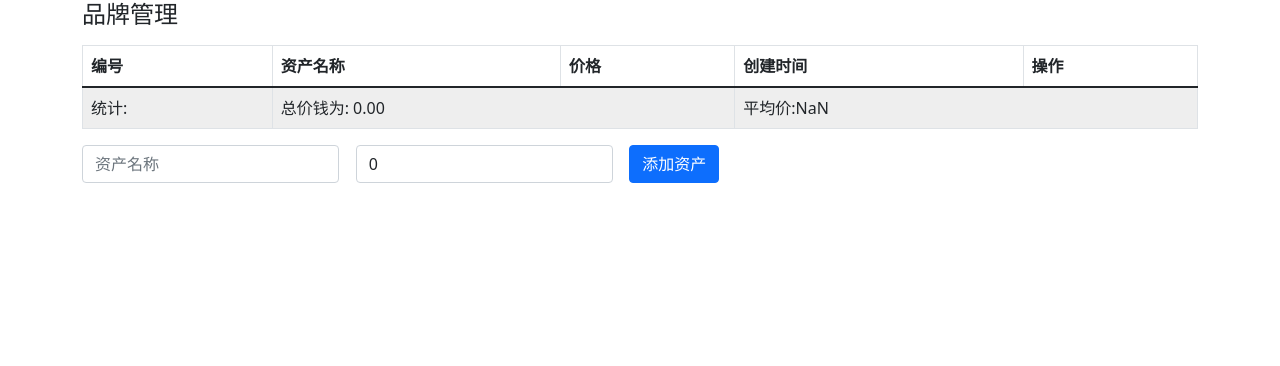
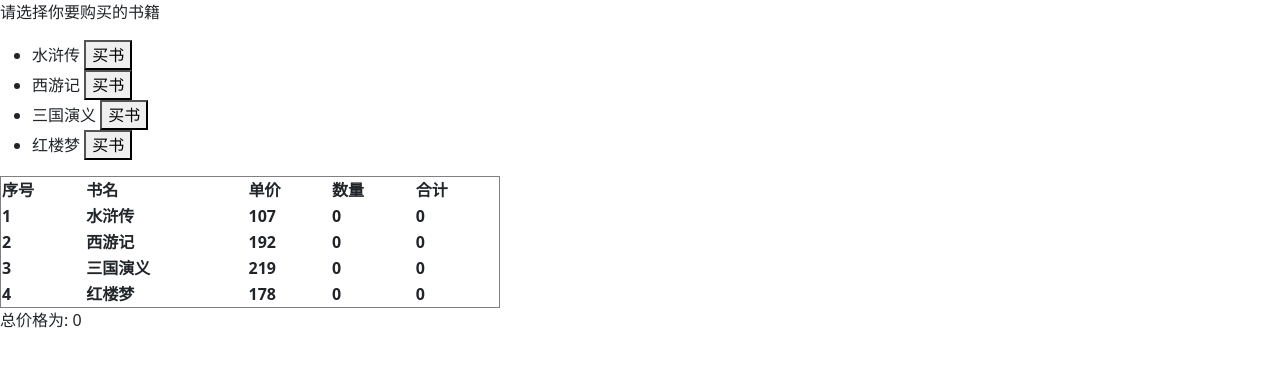
Before and after one commit to princesskelly227/vue-day4, a Vue app: page / in a window 1280 px wide. Shown: the top 366 px of the page. Built offline with nearby package versions, Linux system fonts and the light colour scheme.

Commit message:
完成了买书案例

```diff
--- a/src/App.vue
+++ b/src/App.vue
@@ -1,173 +1,73 @@
 <template>
-  <div id="app">
-    <div class="container">
-      <!-- 顶部框模块 -->
-      <div class="form-group">
-        <div class="input-group">
-          <h4>品牌管理</h4>
-        </div>
-      </div>
-
-      <!-- 数据表格 -->
-      <table class="table table-bordered table-hover mt-2">
-        <thead>
-          <tr>
-            <th>编号</th>
-            <th>资产名称</th>
-            <th>价格</th>
-            <th>创建时间</th>
-            <th>操作</th>
-          </tr>
-        </thead>
-        <tbody>
-          <tr v-for="item in list" :key="item.id">
-            <td>{{ item.id }}</td>
-            <td>{{ item.name || '站务名称' }}</td>
-
-            <!-- 如果价格超过100，就有red这个类 -->
-            <td :class="{ red: item.price > 100 }">{{ item.price }}</td>
-            <td>{{ item.time | fromDate }}</td>
-            <td><a href="#" @click.prevent="del(item.id)">删除</a></td>
-          </tr>
-          <tr style="background-color: #eee">
-            <td>统计:</td>
-            <td colspan="2">总价钱为: {{ priceAll }}</td>
-            <td colspan="2">平均价:{{ avgPrice }}</td>
-          </tr>
-        </tbody>
-        <!--
-        <tfoot >
-          <tr>
-            <td colspan="5" style="text-align: center">暂无数据</td>
-          </tr>
-        </tfoot>
-            -->
-      </table>
-
-      <!-- 添加资产 -->
-      <form class="form-inline" style="display: flex">
-        <div class="form-group">
-          <div class="input-group">
-            <input
-              type="text"
-              class="form-control"
-              placeholder="资产名称"
-              v-model.trim="name"
-            />
-          </div>
-        </div>
-        &nbsp;&nbsp;&nbsp;&nbsp;
-        <div class="form-group">
-          <div class="input-group">
-            <input
-              type="text"
-              class="form-control"
-              placeholder="价格"
-              v-model="price"
-            />
-          </div>
-        </div>
-        &nbsp;&nbsp;&nbsp;&nbsp;
-        <!-- 阻止表单提交 -->
-        <button class="btn btn-primary" @click.prevent="addFn">添加资产</button>
-      </form>
-    </div>
+  <div>
+    <p>请选择你要购买的书籍</p>
+    <ul>
+      <li v-for="item in arr" :key="item.name">
+        {{ item.name }} <button @click="addFn(item.name)">买书</button>
+      </li>
+    </ul>
+    <table border="1" width="500" cellspacing="0">
+      <tr>
+        <th>序号</th>
+        <th>书名</th>
+        <th>单价</th>
+        <th>数量</th>
+        <th>合计</th>
+      </tr>
+      <tr v-for="(item, index) in arr" :key="item.name">
+        <th>{{ index + 1 }}</th>
+        <th>{{ item.name }}</th>
+        <th>{{ item.price }}</th>
+        <th>{{ item.count }}</th>
+        <th>{{ item.price * item.count }}</th>
+      </tr>
+    </table>
+    <p>总价格为: {{ priceAll }}</p>
   </div>
 </template>
 
 <script>
-// 1. 明确需求
-// 2. 标签+样式+默认数据
-// 3. 下载bootstrap, main.js引入bootstrap.css
-// 4. 把list数组 - 铺设表格
-// 5. 修改价格颜色
-
-// 1. 新增zichan
-// 2. 点击事件绑定
-// 3. 给表 单绑定变量
-// 4. 非空判断
-// 添加时间格式化模块
-import moment from 'moment';
-
 export default {
   data() {
     return {
-      list: JSON.parse(localStorage.getItem('list')) || [],
-      // [
-      //   { id: 100, price: 199, time: new Date('2010-08-12') },
-      //   { id: 101, name: '裤子', price: 34, time: new Date('2013-09-01') },
-      //   { id: 102, name: '鞋', price: 25.4, time: new Date('2018-11-22') },
-      //   { id: 103, name: '头发', price: 19900, time: new Date('2020-12-12') },
-      // ],
-      name: '',
-      price: 0,
+      arr: [
+        {
+          name: '水浒传',
+          price: 107,
+          count: 0,
+        },
+        {
+          name: '西游记',
+          price: 192,
+          count: 0,
+        },
+        {
+          name: '三国演义',
+          price: 219,
+          count: 0,
+        },
+        {
+          name: '红楼梦',
+          price: 178,
+          count: 0,
+        },
+      ],
     };
   },
   methods: {
-    addFn() {
-      // 新增数据
-      // 非空判断
-      if (this.name == '' || this.price == 0) {
-        return alert('Please enter');
-      }
-      const id = this.list[this.list.length - 1]
-        ? this.list[this.list.length - 1].id + 1
-        : 100;
-      this.list.push({
-        // id 怎么处理
-        // 取数组的最后一个对象里的id
-        // 在加1
-        // id: id,
-        id,
-        name: this.name,
-        price: this.price,
-        time: new Date(),
-      });
-      this.name = '';
-      this.price = 0;
-    },
-    del(id) {
-      // const index = this.list.findIndex((ele) => {
-      //   return id == ele.id; // 传递过来的id === ele.id
-      // });
-      const index = this.list.findIndex((ele) => id == ele.id);
+    addFn(val) {
+      const index = this.arr.findIndex((ele) => ele.name == val);
       console.log(index);
-      this.list.splice(index, 1);
-    },
-    // 删除
-    // 绑定点击事件
-    // 事件 接收这条数据对应的id
-    // 根据id找到对应的数据
-    // findIndex ==> 对应的数据的索引号
-    // 数组删除对应的数据 ==> splice(索引号，删除的个数)
-  },
-  filters: {
-    fromDate(val) {
-      return moment(val).format('YYYY-MM-DD HH:mm:ss');
+      this.arr[index].count++;
     },
   },
   computed: {
     priceAll() {
-      return this.list
-        .reduce((sum, next) => (sum += +next.price), 0)
-        .toFixed(2);
-    },
-    avgPrice() {
-      return (this.priceAll / this.list.length).toFixed(2);
-    },
-  },
-  watch: {
-    list: {
-      handler() {
-        localStorage.setItem('list', JSON.stringify(this.list));
-      },
+      return this.arr.reduce(
+        (sum, item) => (sum += item.price * item.count),
+        0
+      );
     },
   },
 };
 </script>
-
-<style>
-.red {
-  color: red;
-}
-</style>
```
Also changed, not shown: src/App 品牌管理.vue (added, +173 -0 lines).
